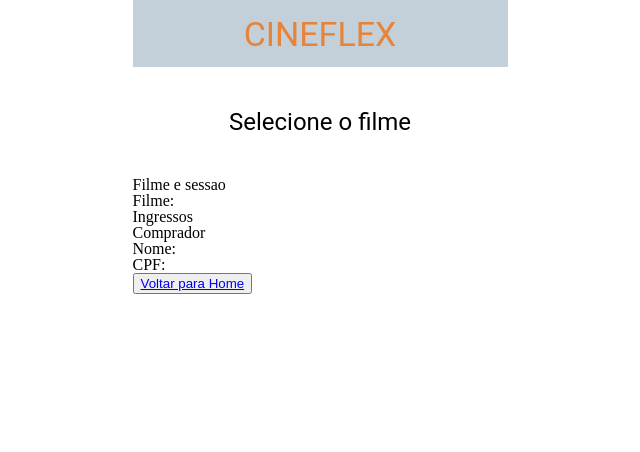
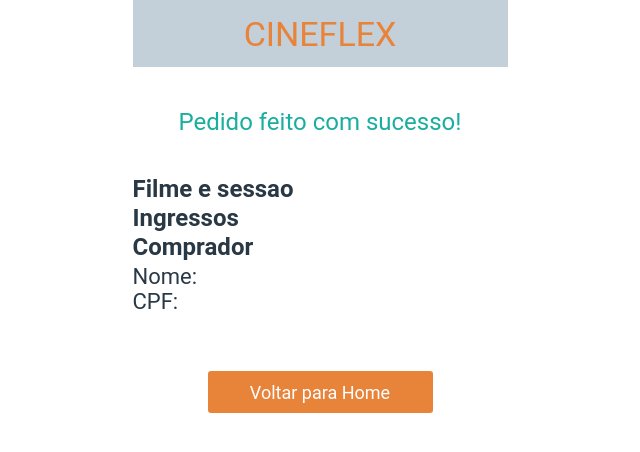
Before and after one commit to pedrorosadomingues/projeto10-cineflex, a React (Create React App) app: page /success in a window 1280 px wide. Shown: the top 452 px of the page, without its empty margins (320-960 px from the left). Built offline with nearby package versions, Linux system fonts and the light colour scheme.

Commit message:
Projeto Finalizado

```diff
--- a/src/App.js
+++ b/src/App.js
@@ -10,19 +10,24 @@
 export default function App() {
   const [selectedFilm, setSelectedFilm] = useState({})
   const [form, setForm] = useState({ids: [], name: "", cpf: "" , seats: []});
+  const [textHeader, setTextHeader] = useState("Selecione o filme");
 
   return (
     <BrowserRouter>
       <Cineflex>
-        <Header />
+        <Header
+        textHeader={textHeader}
+        />
         <Routes>
           <Route path="/" element= {<Films
           setSelectedFilm={setSelectedFilm}
           setForm={setForm}
+          setTextHeader={setTextHeader}
           />} />
           <Route path="/sessions/:filmId" element={ <Sessions
           selectedFilm={selectedFilm}
           setSelectedFilm={setSelectedFilm}
+          setTextHeader={setTextHeader}
            /> }/>
           <Route
           path="/seats/:sessionId"
@@ -30,11 +35,13 @@
           selectedFilm={selectedFilm}
           form={form}
           setForm={setForm}
+          setTextHeader={setTextHeader}
           /> } />
           <Route
            path="/success" element={<Success
            form={form}
            selectedFilm={selectedFilm}
+           setTextHeader={setTextHeader}
            />} />
         </Routes>
       </Cineflex>
--- a/src/components/Films.js
+++ b/src/components/Films.js
@@ -4,13 +4,14 @@
 import { Link } from "react-router-dom"
 
 
-export default function Films({ setSelectedFilm, setForm }) {
+export default function Films({ setSelectedFilm, setForm, setTextHeader }) {
     const [films, setFilms] = useState(undefined)
 
     function selectFilm(film) {
         setSelectedFilm(film)
     }
     useEffect(() => {
+        setTextHeader("Selecione o filme")
         setForm({ ids: [], name: "", cpf: "", seats: [] });
         const URL = "https://mock-api.driven.com.br/api/v8/cineflex/movies"
         const promise = axios.get(URL)
--- a/src/components/Header.js
+++ b/src/components/Header.js
@@ -1,13 +1,13 @@
 import styled from "styled-components";
 
-export default function Header() {
+export default function Header({textHeader}) {
     return (
         <>
             <TopHeader>
                 <h1>CINEFLEX</h1>
             </TopHeader>
-            <BottomHeader>
-                <h2>Selecione o filme</h2>
+            <BottomHeader text={textHeader}>
+                <h2>{textHeader}</h2>
             </BottomHeader>
 
         </>
@@ -33,7 +33,7 @@
     justify-content: center;
     align-items: center;
     height: 110px;
-
+    color: ${props => props.text === "Pedido feito com sucesso!" ? "#1AAE9E" : "#293845" };
     font-family: 'Roboto', sans-serif;
     font-size: 24px;
     `
--- a/src/components/Seat.js
+++ b/src/components/Seat.js
@@ -10,6 +10,17 @@
     }
     if (isAvailable) {
         return "#C3CFD9"
+    }
+}
+function seatBorderColor(isAvailable) {
+    if (!isAvailable) {
+        return "#F7C52B"
+    }
+    if (isAvailable === "selected") {
+        return "#0E7D71"
+    }
+    if (isAvailable) {
+        return "#808F9D"
     }
 }
 export default function Seat({ seat, form, setForm }) {
@@ -46,4 +57,8 @@
 justify-content: center;
 align-items: center;
 background: ${props => seatColor(props.status)};
+border: 1px solid ${props => seatBorderColor(props.status)};
+transition: 1s;
+font-family: 'Roboto', sans-serif;
+font-size: 11px;
 `
--- a/src/components/Seats.js
+++ b/src/components/Seats.js
@@ -8,8 +8,7 @@
 import Seat from './Seat';
 import Footer from './Footer';
 
-
-export default function Seats({ selectedFilm, form, setForm }) {
+export default function Seats({ selectedFilm, form, setForm, setTextHeader }) {
   const { sessionId } = useParams();
   const [seats, setSeats] = useState(undefined);
   const navigate = useNavigate();
@@ -17,12 +16,12 @@
   function bookSeat(e) {
     e.preventDefault();
     const URL = `https://mock-api.driven.com.br/api/v8/cineflex/seats/book-many`
-    const promise = axios.post(URL, {ids:form.ids , name: form.name, cpf: form.cpf})
+    const promise = axios.post(URL, { ids: form.ids, name: form.name, cpf: form.cpf })
     promise.then(res => navigate('/success'))
   }
 
-  console.log(form)
   useEffect(() => {
+    setTextHeader("Selecione o(s) assento(s)")
     const URL = `https://mock-api.driven.com.br/api/v8/cineflex/showtimes/${sessionId}/seats`
     const promise = axios.get(URL)
     promise.then(res => setSeats(res.data.seats))
@@ -74,7 +73,6 @@
       </form>
       <Footer selectedFilm={selectedFilm} />
     </>
-
   );
 }
 
@@ -91,6 +89,13 @@
 justify-content: space-evenly;
 
 margin-top: 20px;
+
+p {
+  font-size: 13px;
+  font-family: 'Roboto', sans-serif;
+  color: #4E5A65;
+
+}
 `
 
 const InputsContainer = styled.div`
@@ -104,13 +109,19 @@
   margin: 5px 0;
   padding-left: 10px;
 }
+label {
+  font-size: 18px;
+  font-family: 'Roboto', sans-serif;
+  color: #293845;
+}
 `
 const Button = styled.button`
  width: 60%;
   height: 42px;
  display: block;
  margin: 57px auto 20px auto;
-
+ border: none;
+   border-radius: 3px;
  background-color: #E8833A;
  color: white;
  font-family: 'Roboto', sans-serif;
--- a/src/components/Sessions.js
+++ b/src/components/Sessions.js
@@ -5,15 +5,15 @@
 import { Link } from 'react-router-dom';
 import Footer from './Footer';
 
-export default function Sessions({selectedFilm, setSelectedFilm}) {
+export default function Sessions({selectedFilm, setSelectedFilm, setTextHeader}) {
   const { filmId } = useParams();
   const [sessions, setSessions] = useState(undefined)
 console.log(sessions)
   function selectShowTime(showtime, session){
-
       setSelectedFilm({...selectedFilm, showTime: session.weekday +' - ' +  showtime.name , session: session.date + " " + showtime.name })
   }
   useEffect(() => {
+    setTextHeader("Selecione o horário")
     const URL = `https://mock-api.driven.com.br/api/v8/cineflex/movies/${filmId}/showtimes`
     const promise = axios.get(URL)
     promise.then(res => setSessions(res.data.days))
--- a/src/components/Success.js
+++ b/src/components/Success.js
@@ -1,9 +1,12 @@
 import { Link } from "react-router-dom";
-export default function Success({ form, selectedFilm}) {
+import styled from "styled-components";
+
+export default function Success({ form, selectedFilm, setTextHeader}) {
+    setTextHeader("Pedido feito com sucesso!")
     return (
-        <div>
+        <SuccessText>
             <h1>Filme e sessao</h1>
-            <h2>Filme: {selectedFilm.title}</h2>
+            <h2>{selectedFilm.title}</h2>
             <h2>{selectedFilm.session}</h2>
             <h1>Ingressos</h1>
             {form.seats.map((s) => <h2>Assento: {s}</h2>)}
@@ -12,9 +15,43 @@
             <h2>Nome: {form.name}</h2>
             <h2>CPF: {form.cpf}</h2>
 
-            <button>
+            <Button>
                 <Link to="/">Voltar para Home</Link>
-            </button>
-        </div>
+            </Button>
+        </SuccessText>
     )
 }
+
+const SuccessText = styled.div`
+h1 {
+    font-size: 24px;
+    font-family: 'Roboto', sans-serif;
+    font-weight: 700;
+    color: #293845;
+    margin-bottom: 5px;
+}
+h2 {
+    font-size: 22px;
+    font-family: 'Roboto', sans-serif;
+    line-height: 25px;
+    color: #293845;
+}
+`
+const Button = styled.button`
+ width: 60%;
+  height: 42px;
+ display: block;
+ margin: 57px auto 20px auto;
+
+ background-color: #E8833A;
+ border: none;
+    border-radius: 3px;
+
+a{
+ text-decoration: none;
+ color: white;
+ font-family: 'Roboto', sans-serif;
+ font-size: 18px;
+
+}
+`
```
